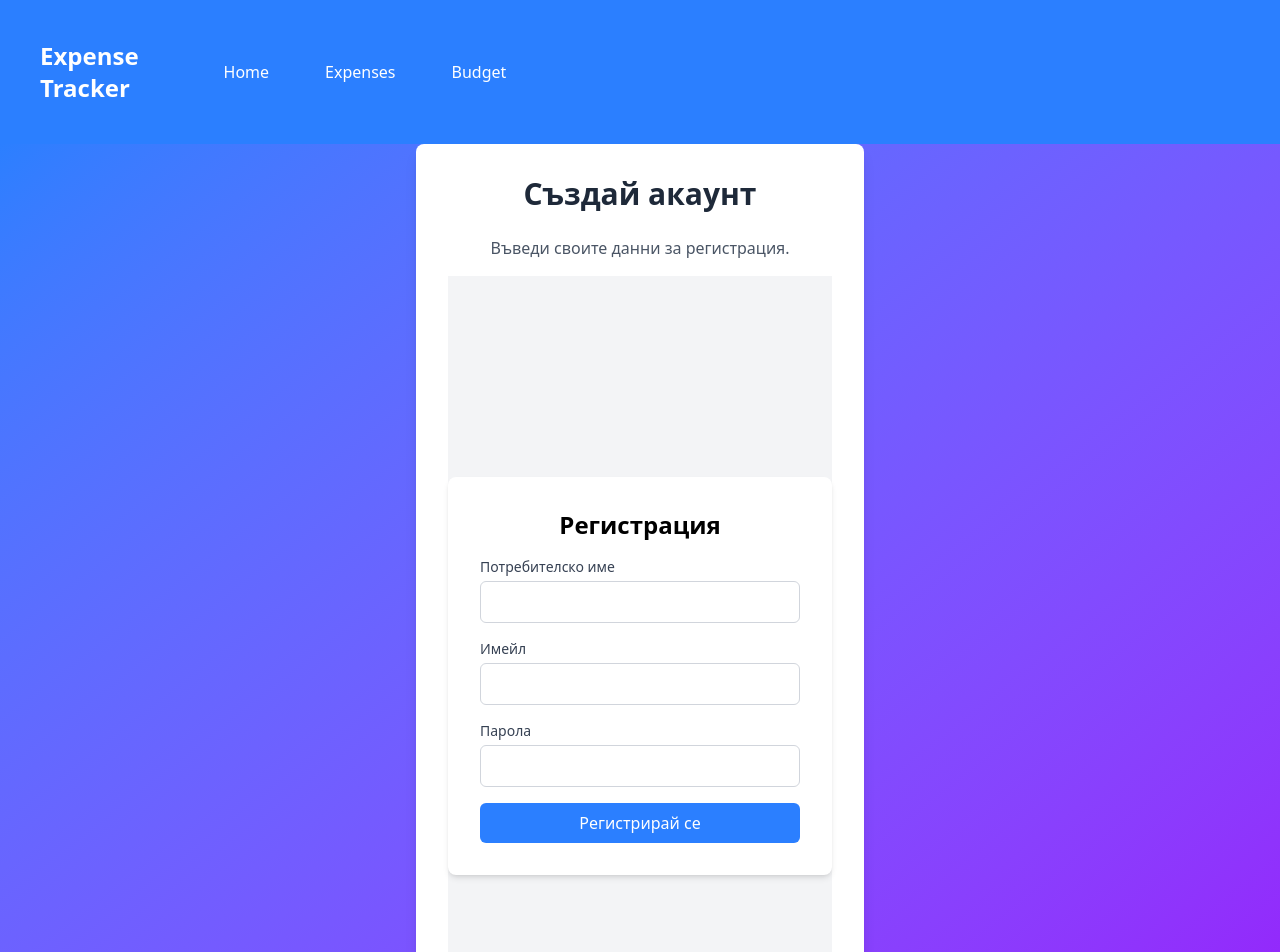
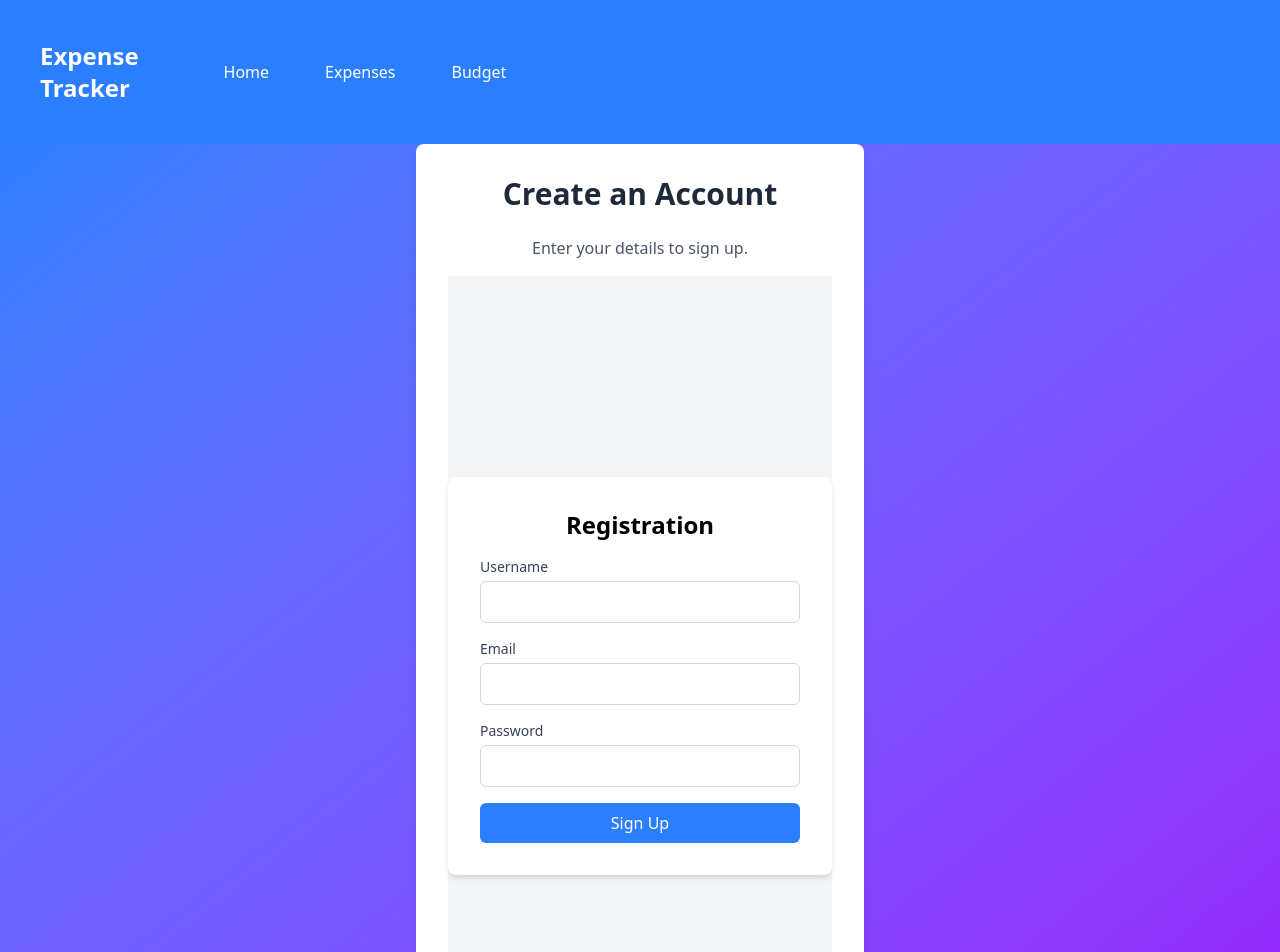
Before and after one commit to stefanRachev/tracker-client, a React (Vite) app: page /register in a window 1280 px wide. Shown: the top 952 px of the page. Built offline with nearby package versions, Linux system fonts and the light colour scheme.

Commit message:
update UI text to English for consistency

```diff
--- a/src/components/RegisterForm.jsx
+++ b/src/components/RegisterForm.jsx
@@ -1,10 +1,10 @@
-import { useState } from 'react';
+import { useState } from "react";
 
 const RegisterForm = () => {
   const [formData, setFormData] = useState({
-    username: '',
-    email: '',
-    password: '',
+    username: "",
+    email: "",
+    password: "",
   });
 
   const handleChange = (e) => {
@@ -23,11 +23,14 @@ const RegisterForm = () => {
   return (
     <div className="flex justify-center items-center min-h-screen bg-gray-100">
       <div className="bg-white p-8 rounded-lg shadow-md w-full max-w-sm">
-        <h2 className="text-2xl font-bold mb-4 text-center">Регистрация</h2>
+        <h2 className="text-2xl font-bold mb-4 text-center">Registration</h2>
         <form onSubmit={handleSubmit}>
           <div className="mb-4">
-            <label htmlFor="username" className="block text-sm font-medium text-gray-700">
-              Потребителско име
+            <label
+              htmlFor="username"
+              className="block text-sm font-medium text-gray-700"
+            >
+              Username
             </label>
             <input
               type="text"
@@ -40,8 +43,11 @@ const RegisterForm = () => {
           </div>
 
           <div className="mb-4">
-            <label htmlFor="email" className="block text-sm font-medium text-gray-700">
-              Имейл
+            <label
+              htmlFor="email"
+              className="block text-sm font-medium text-gray-700"
+            >
+              Email
             </label>
             <input
               type="email"
@@ -54,8 +60,11 @@ const RegisterForm = () => {
           </div>
 
           <div className="mb-4">
-            <label htmlFor="password" className="block text-sm font-medium text-gray-700">
-              Парола
+            <label
+              htmlFor="password"
+              className="block text-sm font-medium text-gray-700"
+            >
+              Password
             </label>
             <input
               type="password"
@@ -71,7 +80,7 @@ const RegisterForm = () => {
             type="submit"
             className="w-full bg-blue-500 text-white p-2 rounded-md hover:bg-blue-600"
           >
-            Регистрирай се
+            Sign Up
           </button>
         </form>
       </div>
--- a/src/pages/RegisterPage.jsx
+++ b/src/pages/RegisterPage.jsx
@@ -5,18 +5,18 @@ const RegisterPage = () => {
     <div className="flex justify-center items-center min-h-screen bg-gradient-to-br from-blue-500 to-purple-600">
       <div className="w-full max-w-md bg-white p-8 rounded-lg shadow-lg">
         <h1 className="text-3xl font-bold text-center text-gray-800 mb-6">
-          Създай акаунт
+        Create an Account
         </h1>
         <p className="text-center text-gray-600 mb-4">
-          Въведи своите данни за регистрация.
+        Enter your details to sign up.
         </p>
 
         <RegisterForm />
 
         <p className="text-center text-gray-600 mt-4">
-          Вече имаш акаунт?{" "}
+        Already have an account?{" "}
           <a href="/login" className="text-blue-500 hover:underline">
-            Влез тук
+          Log in here
           </a>
         </p>
       </div>
```
